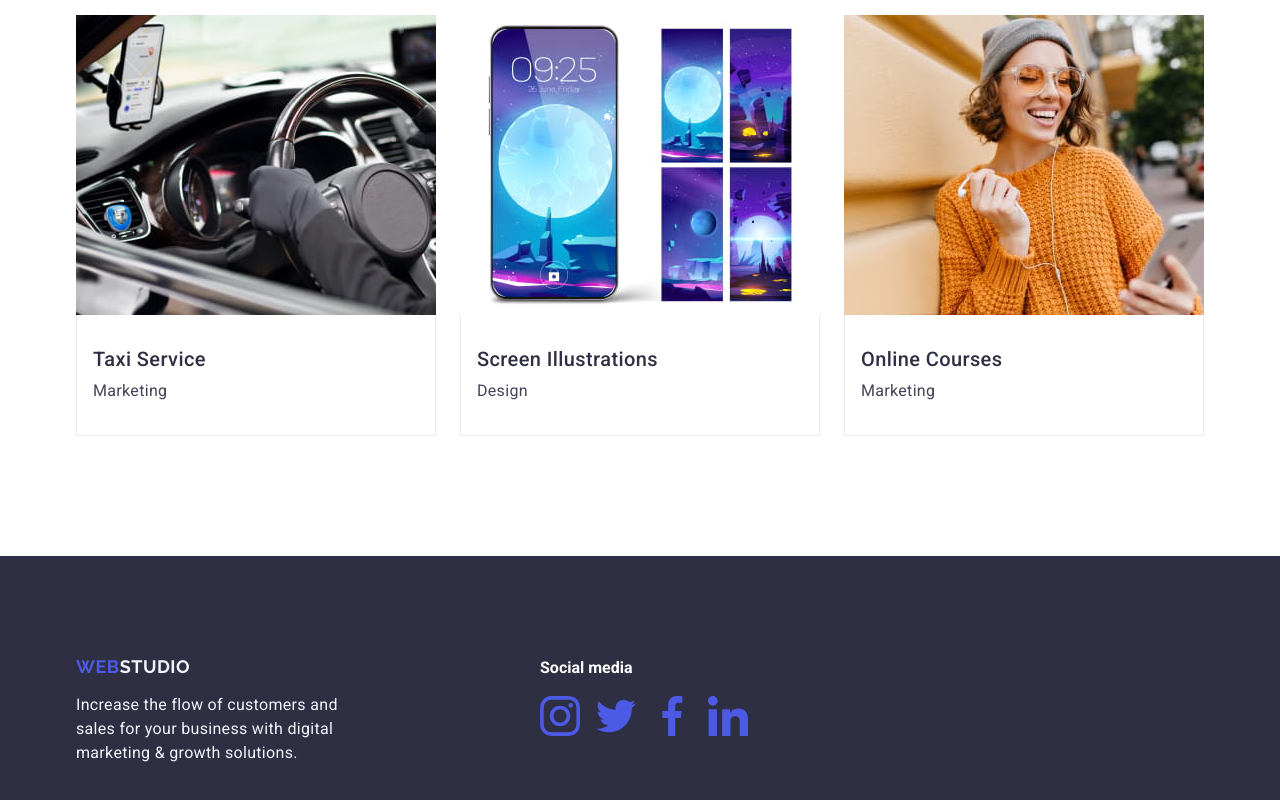
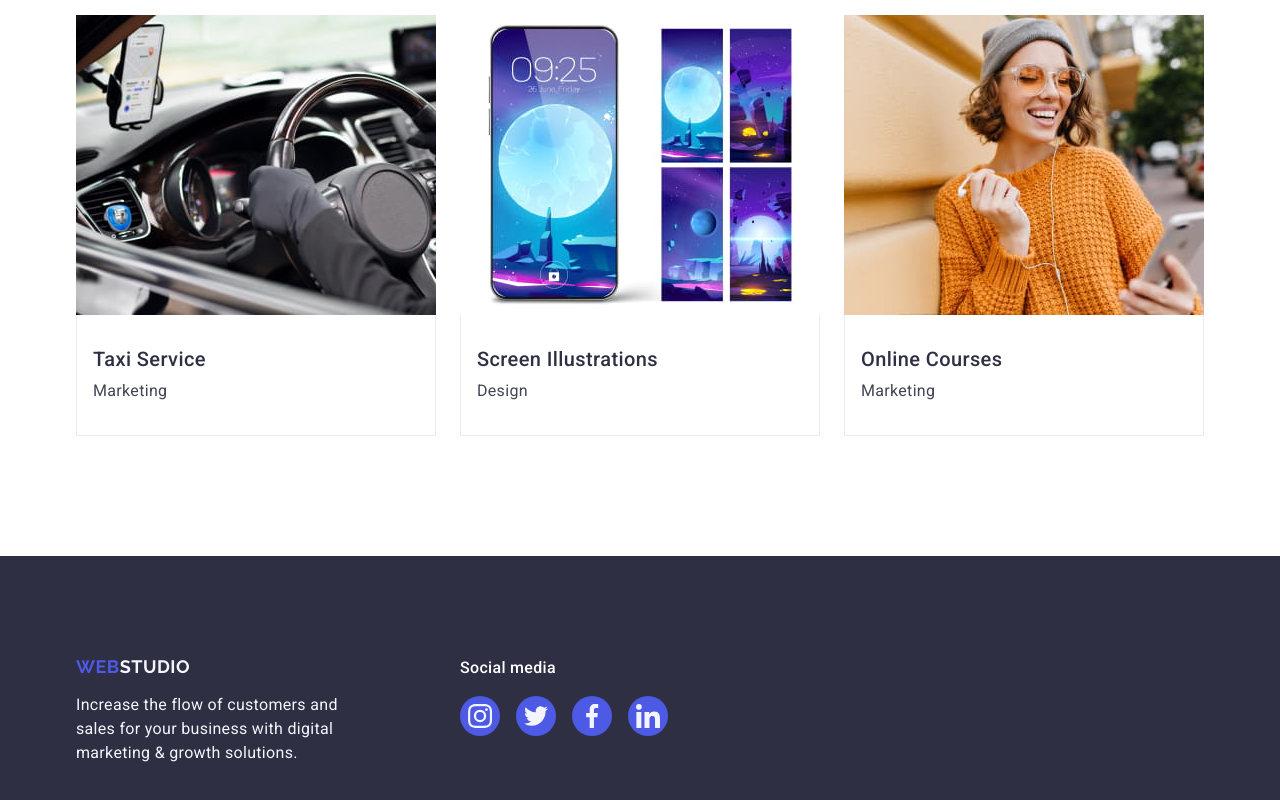
Before and after one commit to yevhenii-chuguivets/goit-markup-hw-06, a plain HTML site: page index.html in a window 1280 px wide. Shown: the part 2635-3435 px from the top of the page. Drawn offline with nearby package versions, Linux system fonts and the light colour scheme.

Commit message:
correct icon and css style-icon

```diff
--- a/css/styles.css
+++ b/css/styles.css
@@ -396,9 +396,14 @@ img {
   margin-right: auto;
   padding: 100px 0;
   background: #2e2f42;
-  position: relative;
 }
-
+.footer-box-container {
+  display: flex;
+  align-items: baseline;
+}
+.footer-logo-container {
+  margin-right: 120px;
+}
 .footer-logo {
   font-family: "Raleway", sans-serif;
   font-weight: 700;
@@ -423,31 +428,40 @@ img {
   flex-direction: column;
 }
 .footer-social-container {
-  position: absolute;
-  top: 100px;
-  left: 540px;
+  width: 208px;
+  height: 80px;
 }
+
 .footer-social-title {
+  font-weight: 500;
   font-size: 16px;
   line-height: 1.5;
+  letter-spacing: 0.02em;
   color: #fff;
-  padding-bottom: 16px;
+  margin-bottom: 16px;
 }
-.footer-social-icon-container {
+.footer-social-list {
+  display: flex;
+  gap: 16px;
+}
+.footer-social-item {
+  width: 40px;
+  height: 40px;
+}
+.footer-social-link {
   display: flex;
   align-items: center;
   justify-content: center;
-  gap: 16px;
-  max-width: 208px;
-  max-height: 80px;
+  width: 100%;
+  height: 100%;
+  border-radius: 50%;
+  background-color: #4d5ae5;
+  transition: background-color 250ms cubic-bezier(0.4, 0, 0.2, 1);
 }
-
+.footer-social-link:hover,
+.footer-social-link:focus {
+  background-color: #31d0aa;
+}
 .footer-social {
+  fill: #f4f4fd;
 }
-.footer-social-icon {
-  fill: #4d5ae5;
-  transition: fill 250ms cubic-bezier(0.4, 0, 0.2, 1);
-}
-.footer-social-icon:hover {
-  fill: #31d0aa;
-}
--- a/index.html
+++ b/index.html
@@ -16,6 +16,7 @@
     <link rel="stylesheet" href="./css/styles.css" />
     <title>Web Studio</title>
   </head>
+
   <body>
     <!--   ========== HEADER   ========== -->
     <header class="page-header">
@@ -142,7 +143,7 @@
               <div class="team-list-item-container">
                 <h3 class="team-name">Mark Guerrero</h3>
                 <p class="proffesion">Product Designer</p>
-                <div class="team-social-conteiner">
+
                 <ul class="team-list-social">
                   <li class="team-list-social-iteam">
                     <a
@@ -157,9 +158,7 @@
                     </a>
                   </li>
                   <li class="team-list-social-iteam">
-                      <a
-                        href="https://twitter.com/"
-                        class="team-list-social-link"
+                    <a href="https://twitter.com/" class="team-list-social-link"
                       ><svg class="team-social" width="16px" height="16px">
                         <use
                           href="./images/icons.svg#twitter"
@@ -194,7 +193,6 @@
                   </li>
                 </ul>
               </div>
-              </div>
             </li>
             <li class="team-list-item">
               <img
@@ -206,37 +204,55 @@
               <div class="team-list-item-container">
                 <h3 class="team-name">Tom Ford</h3>
                 <p class="proffesion">Frontend Developer</p>
-                <div class="team-social-conteiner">
+
                 <ul class="team-list-social">
                   <li class="team-list-social-iteam">
-                      <a href="https://www.instagram.com/" class="team-list-social-link"><svg class="team-social" width="16px"
-                          height="16px">
-                          <use href="./images/icons.svg#instagram" class="team-social-icon"></use>
+                    <a
+                      href="https://www.instagram.com/"
+                      class="team-list-social-link"
+                      ><svg class="team-social" width="16px" height="16px">
+                        <use
+                          href="./images/icons.svg#instagram"
+                          class="team-social-icon"
+                        ></use>
                       </svg>
                     </a>
                   </li>
                   <li class="team-list-social-iteam">
-                      <a href="https://twitter.com/" class="team-list-social-link"><svg class="team-social" width="16px" height="16px">
-                          <use href="./images/icons.svg#twitter" class="team-social-icon"></use>
+                    <a href="https://twitter.com/" class="team-list-social-link"
+                      ><svg class="team-social" width="16px" height="16px">
+                        <use
+                          href="./images/icons.svg#twitter"
+                          class="team-social-icon"
+                        ></use>
                       </svg>
                     </a>
                   </li>
                   <li class="team-list-social-iteam">
-                      <a href="https://www.facebook.com/" class="team-list-social-link"><svg class="team-social" width="16px"
-                          height="16px">
-                          <use href="./images/icons.svg#facebook" class="team-social-icon"></use>
+                    <a
+                      href="https://www.facebook.com/"
+                      class="team-list-social-link"
+                      ><svg class="team-social" width="16px" height="16px">
+                        <use
+                          href="./images/icons.svg#facebook"
+                          class="team-social-icon"
+                        ></use>
                       </svg>
                     </a>
                   </li>
                   <li class="team-list-social-iteam">
-                      <a href="https://ua.linkedin.com/" class="team-list-social-link"><svg class="team-social" width="16px"
-                          height="16px">
-                          <use href="./images/icons.svg#linkedin" class="team-social-icon"></use>
+                    <a
+                      href="https://ua.linkedin.com/"
+                      class="team-list-social-link"
+                      ><svg class="team-social" width="16px" height="16px">
+                        <use
+                          href="./images/icons.svg#linkedin"
+                          class="team-social-icon"
+                        ></use>
                       </svg>
                     </a>
                   </li>
                 </ul>
-                </div>
               </div>
             </li>
             <li class="team-list-item">
@@ -249,37 +265,55 @@
               <div class="team-list-item-container">
                 <h3 class="team-name">Camila Garcia</h3>
                 <p class="proffesion">Marketing</p>
-                <div class="team-social-conteiner">
+
                 <ul class="team-list-social">
                   <li class="team-list-social-iteam">
-                      <a href="https://www.instagram.com/" class="team-list-social-link"><svg class="team-social" width="16px"
-                          height="16px">
-                          <use href="./images/icons.svg#instagram" class="team-social-icon"></use>
+                    <a
+                      href="https://www.instagram.com/"
+                      class="team-list-social-link"
+                      ><svg class="team-social" width="16px" height="16px">
+                        <use
+                          href="./images/icons.svg#instagram"
+                          class="team-social-icon"
+                        ></use>
                       </svg>
                     </a>
                   </li>
                   <li class="team-list-social-iteam">
-                      <a href="https://twitter.com/" class="team-list-social-link"><svg class="team-social" width="16px" height="16px">
-                          <use href="./images/icons.svg#twitter" class="team-social-icon"></use>
+                    <a href="https://twitter.com/" class="team-list-social-link"
+                      ><svg class="team-social" width="16px" height="16px">
+                        <use
+                          href="./images/icons.svg#twitter"
+                          class="team-social-icon"
+                        ></use>
                       </svg>
                     </a>
                   </li>
                   <li class="team-list-social-iteam">
-                      <a href="https://www.facebook.com/" class="team-list-social-link"><svg class="team-social" width="16px"
-                          height="16px">
-                          <use href="./images/icons.svg#facebook" class="team-social-icon"></use>
+                    <a
+                      href="https://www.facebook.com/"
+                      class="team-list-social-link"
+                      ><svg class="team-social" width="16px" height="16px">
+                        <use
+                          href="./images/icons.svg#facebook"
+                          class="team-social-icon"
+                        ></use>
                       </svg>
                     </a>
                   </li>
                   <li class="team-list-social-iteam">
-                      <a href="https://ua.linkedin.com/" class="team-list-social-link"><svg class="team-social" width="16px"
-                          height="16px">
-                          <use href="./images/icons.svg#linkedin" class="team-social-icon"></use>
+                    <a
+                      href="https://ua.linkedin.com/"
+                      class="team-list-social-link"
+                      ><svg class="team-social" width="16px" height="16px">
+                        <use
+                          href="./images/icons.svg#linkedin"
+                          class="team-social-icon"
+                        ></use>
                       </svg>
                     </a>
                   </li>
                 </ul>
-                </div>
               </div>
             </li>
             <li class="team-list-item">
@@ -292,37 +326,55 @@
               <div class="team-list-item-container">
                 <h3 class="team-name">Daniel Wilson</h3>
                 <p class="proffesion">UI Designer</p>
-              <div class="team-social-conteiner">
+
                 <ul class="team-list-social">
                   <li class="team-list-social-iteam">
-                    <a href="https://www.instagram.com/" class="team-list-social-link"><svg class="team-social" width="16px"
-                        height="16px">
-                        <use href="./images/icons.svg#instagram" class="team-social-icon"></use>
+                    <a
+                      href="https://www.instagram.com/"
+                      class="team-list-social-link"
+                      ><svg class="team-social" width="16px" height="16px">
+                        <use
+                          href="./images/icons.svg#instagram"
+                          class="team-social-icon"
+                        ></use>
                       </svg>
                     </a>
                   </li>
                   <li class="team-list-social-iteam">
-                    <a href="https://twitter.com/" class="team-list-social-link"><svg class="team-social" width="16px" height="16px">
-                        <use href="./images/icons.svg#twitter" class="team-social-icon"></use>
+                    <a href="https://twitter.com/" class="team-list-social-link"
+                      ><svg class="team-social" width="16px" height="16px">
+                        <use
+                          href="./images/icons.svg#twitter"
+                          class="team-social-icon"
+                        ></use>
                       </svg>
                     </a>
                   </li>
                   <li class="team-list-social-iteam">
-                    <a href="https://www.facebook.com/" class="team-list-social-link"><svg class="team-social" width="16px"
-                        height="16px">
-                        <use href="./images/icons.svg#facebook" class="team-social-icon"></use>
+                    <a
+                      href="https://www.facebook.com/"
+                      class="team-list-social-link"
+                      ><svg class="team-social" width="16px" height="16px">
+                        <use
+                          href="./images/icons.svg#facebook"
+                          class="team-social-icon"
+                        ></use>
                       </svg>
                     </a>
                   </li>
                   <li class="team-list-social-iteam">
-                    <a href="https://ua.linkedin.com/" class="team-list-social-link"><svg class="team-social" width="16px"
-                        height="16px">
-                        <use href="./images/icons.svg#linkedin" class="team-social-icon"></use>
+                    <a
+                      href="https://ua.linkedin.com/"
+                      class="team-list-social-link"
+                      ><svg class="team-social" width="16px" height="16px">
+                        <use
+                          href="./images/icons.svg#linkedin"
+                          class="team-social-icon"
+                        ></use>
                       </svg>
                     </a>
                   </li>
                 </ul>
-              </div>
               </div>
             </li>
           </ul>
@@ -335,12 +387,19 @@
           <h2 class="portfolio-title">Our Portfolio</h2>
           <ul class="portfolio-list">
             <li class="portfolio-list-item">
+              <div class="overlay-container">
                 <img
                   src="./images/banking-app.jpg"
                   alt="Mobile App"
                   width="360"
                   height="300"
                 />
+                <p class="overlay-text">
+                  14 Stylish and User-Friendly App Design Concepts · Task
+                  Manager App · Calorie Tracker App · Exotic Fruit Ecommerce App
+                  · Cloud Storage App
+                </p>
+              </div>
               <div class="portfolio-list-container">
                 <h3 class="portfolio-name">Banking App</h3>
                 <p class="portfolio-name-text">App</p>
@@ -370,48 +429,76 @@
               </div>
             </li>
             <li class="portfolio-list-item">
+              <div class="overlay-container">
                 <img
                   src="./images/meditation-app.jpg"
                   alt="Notebook and mobile"
                   width="360"
                   height="300"
                 />
+                <p class="overlay-text">
+                  14 Stylish and User-Friendly App Design Concepts · Task
+                  Manager App · Calorie Tracker App · Exotic Fruit Ecommerce App
+                  · Cloud Storage App
+                </p>
+              </div>
               <div class="portfolio-list-container">
                 <h3 class="portfolio-name">Meditation App</h3>
                 <p class="portfolio-name-text">App</p>
               </div>
             </li>
             <li class="portfolio-list-item">
+              <div class="overlay-container">
                 <img
                   src="./images/taxi-service.jpg"
                   alt="Car"
                   width="360"
                   height="300"
                 />
+                <p class="overlay-text">
+                  14 Stylish and User-Friendly App Design Concepts · Task
+                  Manager App · Calorie Tracker App · Exotic Fruit Ecommerce App
+                  · Cloud Storage App
+                </p>
+              </div>
               <div class="portfolio-list-container">
                 <h3 class="portfolio-name">Taxi Service</h3>
                 <p class="portfolio-name-text">Marketing</p>
               </div>
             </li>
             <li class="portfolio-list-item">
+              <div class="overlay-container">
                 <img
                   src="./images/screen-illustrations.jpg"
                   alt="Mobile"
                   width="360"
                   height="300"
                 />
+                <p class="overlay-text">
+                  14 Stylish and User-Friendly App Design Concepts · Task
+                  Manager App · Calorie Tracker App · Exotic Fruit Ecommerce App
+                  · Cloud Storage App
+                </p>
+              </div>
               <div class="portfolio-list-container">
                 <h3 class="portfolio-name">Screen Illustrations</h3>
                 <p class="portfolio-name-text">Design</p>
               </div>
             </li>
             <li class="portfolio-list-item">
+              <div class="overlay-container">
                 <img
                   src="./images/online-courses.jpg"
                   alt="Women with phone"
                   width="360"
                   height="300"
                 />
+                <p class="overlay-text">
+                  14 Stylish and User-Friendly App Design Concepts · Task
+                  Manager App · Calorie Tracker App · Exotic Fruit Ecommerce App
+                  · Cloud Storage App
+                </p>
+              </div>
               <div class="portfolio-list-container">
                 <h3 class="portfolio-name">Online Courses</h3>
                 <p class="portfolio-name-text">Marketing</p>
@@ -424,6 +511,7 @@
     <!--   ========== FOOTER   ========== -->
     <footer class="footer-box">
       <div class="container footer-box-container">
+        <div class="footer-logo-container">
           <a class="footer-logo" href="./index.html"
             >Web<span class="footer-logo-span">Studio</span></a
           >
@@ -431,34 +519,68 @@
             Increase the flow of customers and sales for your business with
             digital marketing & growth solutions.
           </p>
+        </div>
         <div class="footer-social-container">
-          <h2 class="footer-social-title">Social media</h2>
-          <div class="footer-social-icon-container">
-            <svg class="footer-social" width="40px" height="40px">
+          <p class="footer-social-title">Social media</p>
+
+          <ul class="footer-social-list">
+            <li class="footer-social-item">
+              <a
+                class="footer-social-link"
+                href="https://www.instagram.com/"
+                class="footer-social-link"
+              >
+                <svg class="footer-social" width="24px" height="24px">
                   <use
                     href="./images/icons.svg#instagram"
                     class="footer-social-icon"
                   ></use>
                 </svg>
-            <svg class="footer-social" width="40px" height="40px">
+              </a>
+            </li>
+            <li class="footer-social-item">
+              <a
+                class="footer-social-link"
+                href="https://twitter.com/"
+                class="footer-social-link"
+              >
+                <svg class="footer-social" width="24px" height="24px">
                   <use
                     href="./images/icons.svg#twitter"
                     class="footer-social-icon"
                   ></use>
                 </svg>
-            <svg class="footer-social" width="40px" height="40px">
+              </a>
+            </li>
+            <li class="footer-social-item">
+              <a
+                class="footer-social-link"
+                href="https://www.facebook.com/"
+                class="footer-social-link"
+              >
+                <svg class="footer-social" width="24px" height="24px">
                   <use
                     href="./images/icons.svg#facebook"
                     class="footer-social-icon"
                   ></use>
                 </svg>
-            <svg class="footer-social" width="40px" height="40px">
+              </a>
+            </li>
+            <li class="footer-social-item">
+              <a
+                class="footer-social-link"
+                href="https://ua.linkedin.com/"
+                class="footer-social-link"
+              >
+                <svg class="footer-social" width="24px" height="24px">
                   <use
                     href="./images/icons.svg#linkedin"
                     class="footer-social-icon"
                   ></use>
                 </svg>
-          </div>
+              </a>
+            </li>
+          </ul>
         </div>
       </div>
     </footer>
```
Lines whose indentation alone changed are shown as unchanged.
